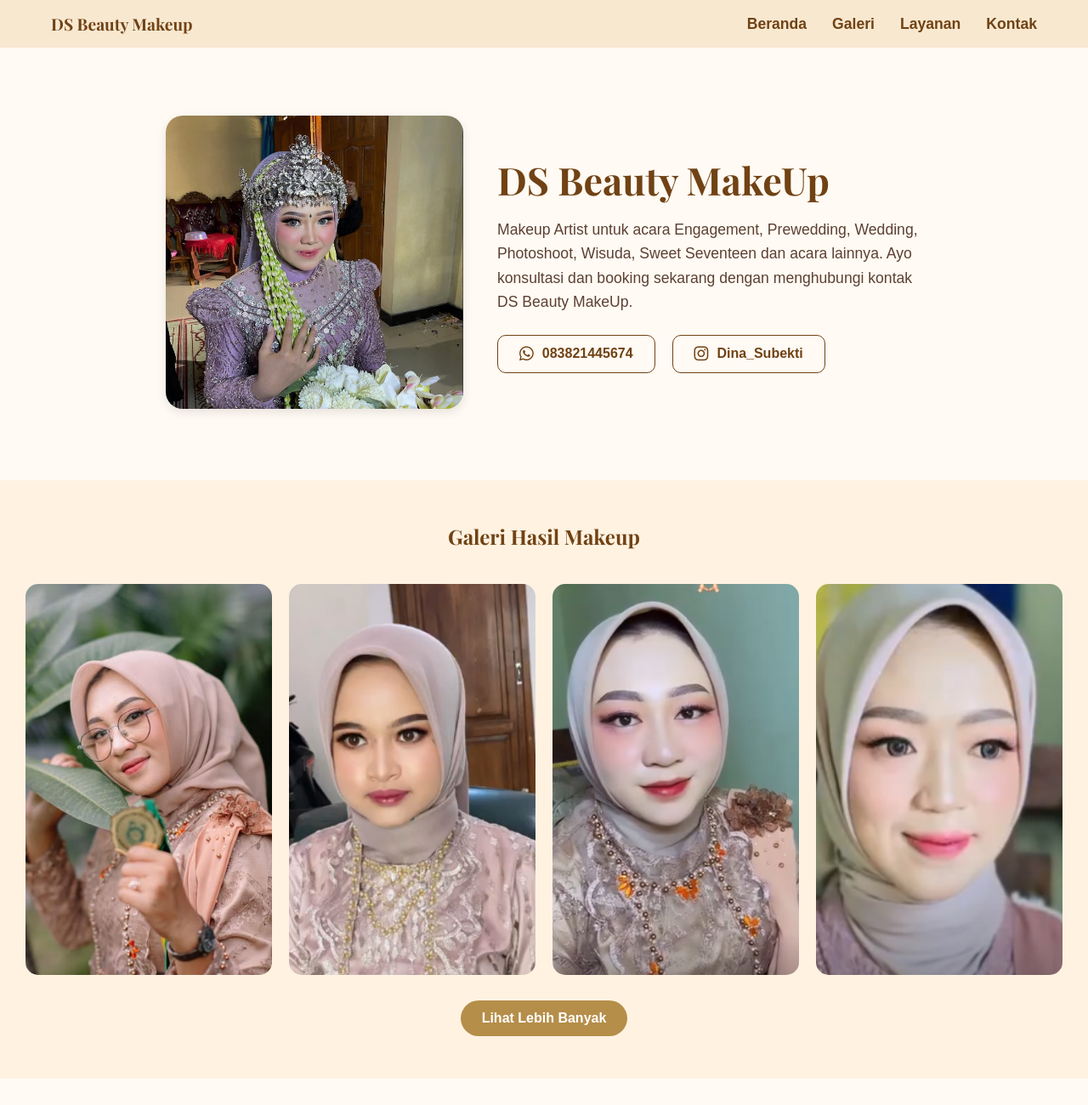
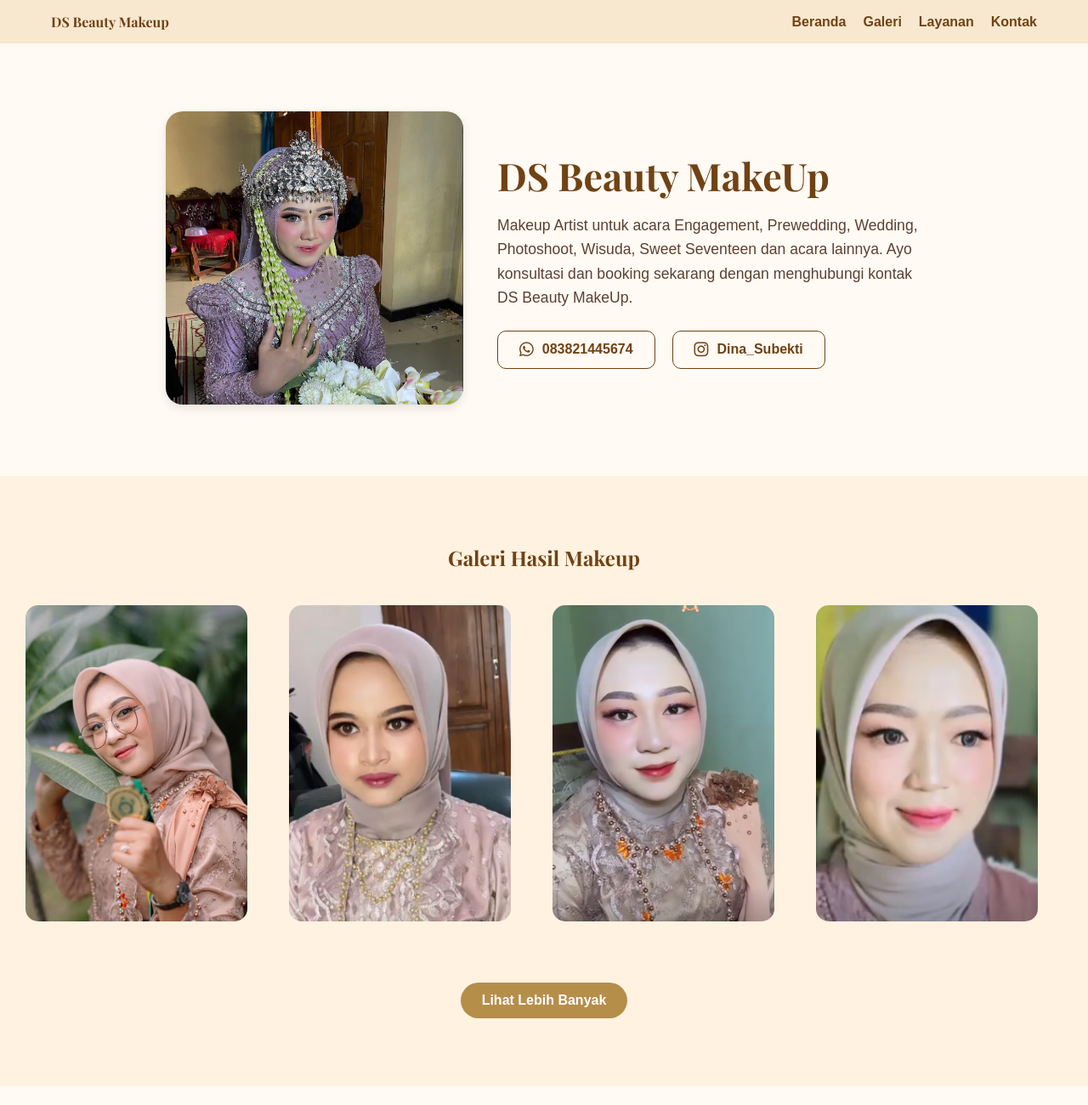
Before and after one commit to hnniib/mua, a plain HTML site: page index.html in a window 1280 px wide. Shown: the top 1300 px of the page at 85% size. Drawn offline with nearby package versions, Linux system fonts and the light colour scheme; a web font is replaced by a local one.

Commit message:
Update style.css

```diff
--- a/style.css
+++ b/style.css
@@ -27,7 +27,7 @@ header {
 
 .logo {
   font-family: 'Playfair Display', serif; /* Font baru yang elegan */
-  font-size: 1.2em;
+  font-size: 1em;
   font-weight: 700;
   color: #704214;
 }
@@ -35,14 +35,14 @@ header {
 nav ul {
   list-style: none;
   display: flex;
-  gap: 30px;
+  gap: 20px;
 }
 
 nav a {
   text-decoration: none;
   color: #704214;
   font-weight: 600;
-  font-size: 1.1em;
+  font-size: 0,5em;
   transition: color 0.3s;
 }
 
@@ -127,7 +127,7 @@ nav a:hover {
 
 /* Galeri */
 .galeri {
-  padding: 50px 30px;
+  padding: 80px 30px;
   background-color: #fff2e1;
   text-align: center;
 }
@@ -140,13 +140,13 @@ nav a:hover {
 
 .galeri-grid {
   display: grid;
-  grid-template-columns: repeat(auto-fit, minmax(200px, 1fr));
+  grid-template-columns: repeat(auto-fit, minmax(120px, 1fr));
   gap: 20px;
 }
 
 .galeri-grid img {
-  width: 100%;
-  height: 100%;
+  width: 90%;
+  height: 90%;
   object-fit: cover;
   border-radius: 15px;
   transition: transform 0.3s;
```
